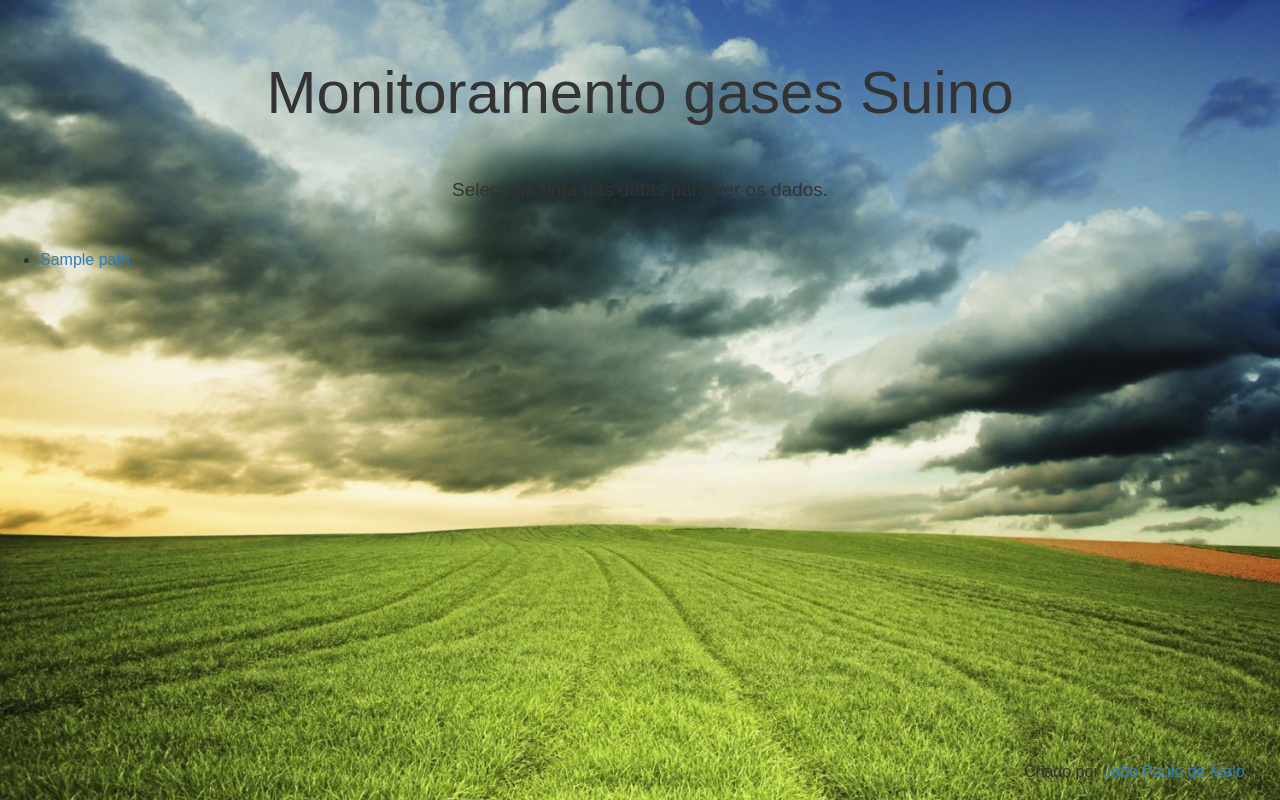
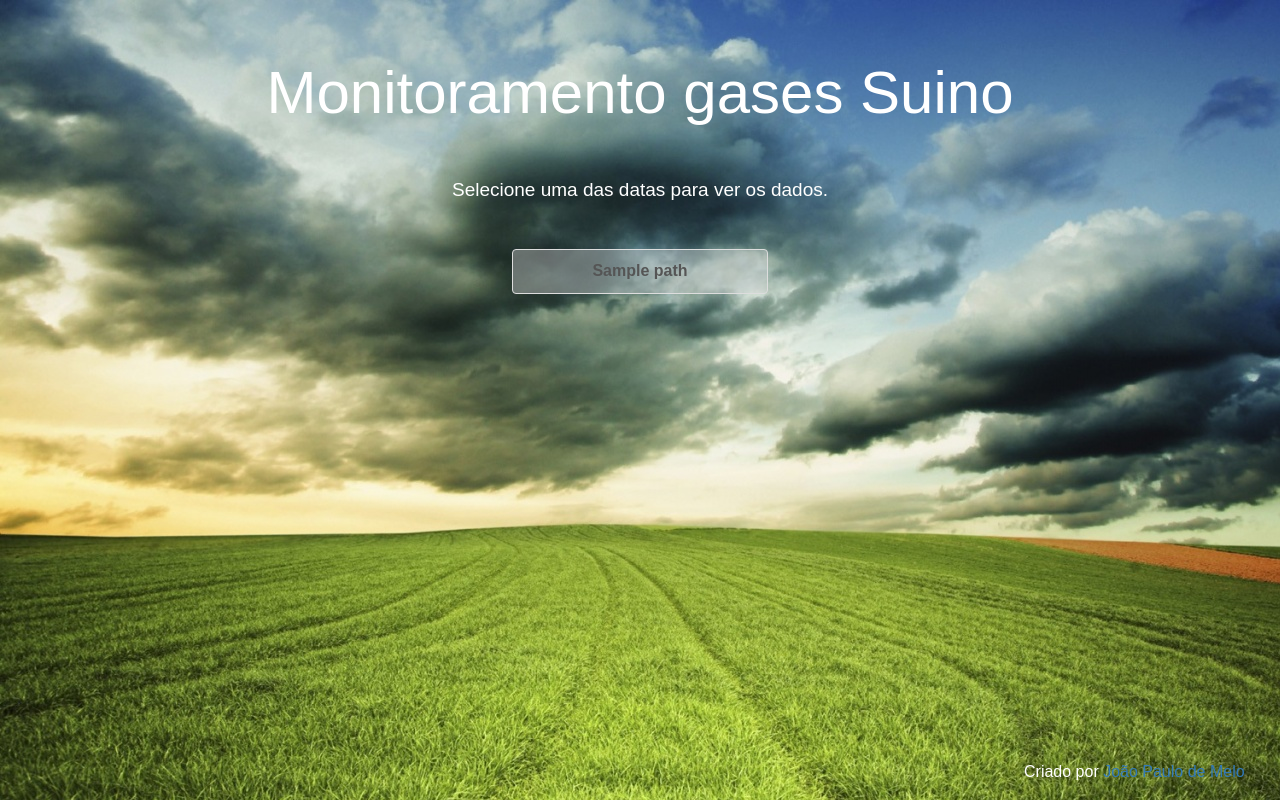
Before and after one commit to jpdik/Monitoramento_Suino, a Flask app: template templates/index.html in a window 1280 px wide. Run offline with Flask 2, Linux system fonts and the light colour scheme; the template is opened without the code that fills it: most values are stand-ins (such as "Sample title", 1, 10 or a date in 2020); some libraries are stand-ins or nearby versions.

Commit message:
atualizacao_css

```diff
--- a/templates/home.css
+++ b/templates/home.css
@@ -1,7 +1,8 @@
 body {
 	font-size: 16px;
 	font-family: Arial, Helvetica, Tahoma, Verdana;
-	background-image: url('https://rawgit.com/jpdik/Monitoramento_Suino/master/img/background.jpg')
+	background-image: url('https://rawgit.com/jpdik/Monitoramento_Suino/master/img/background.jpg');
+	color: white;
 }
 
 h1 {
@@ -39,3 +40,18 @@ footer {
 footer a{
 	text-decoration: none;
 }
+
+#lista{
+	text-align: center;
+	font-weight: bold;
+	margin: 0 40%;
+	color: black;
+}
+
+a.list-group-item{
+	background-color: rgba(214, 214, 214, 0.39);
+}
+
+a.list-group-item:hover{
+	background-color: rgba(253, 253, 253, 0.59);
+}
--- a/templates/index.html
+++ b/templates/index.html
@@ -16,11 +16,11 @@
 
 		<form method="post" action=none>
 			<br /><br />
-			<ul id="arquivos">
+			<div id="lista" class="list-group">
 			{% for i in arquivos %}
-			  	<li><a href="{{ i['path'].split('/')[-1] }}">{{ i['path'].split('/')[-1] }}</a></li>
+			  	<a href="{{ i['path'].split('/')[-1] }}" class="list-group-item">{{ i['path'].split('/')[-1] }}</a>
 			{% endfor %}
-			</ul>
+			</div>
 			<br /><br />
 		</form>
 	</body>
```
